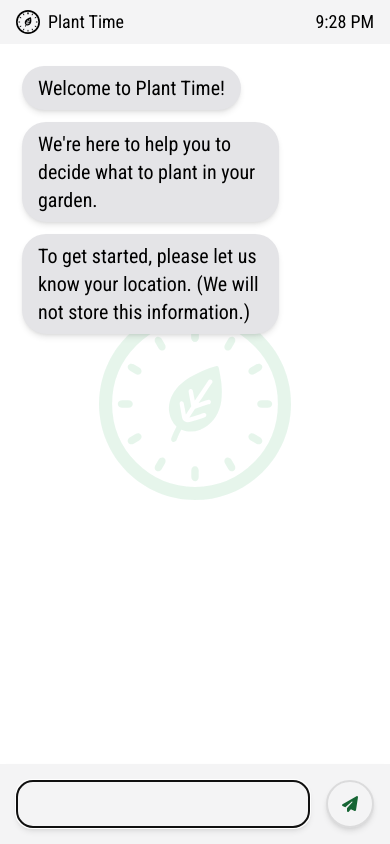
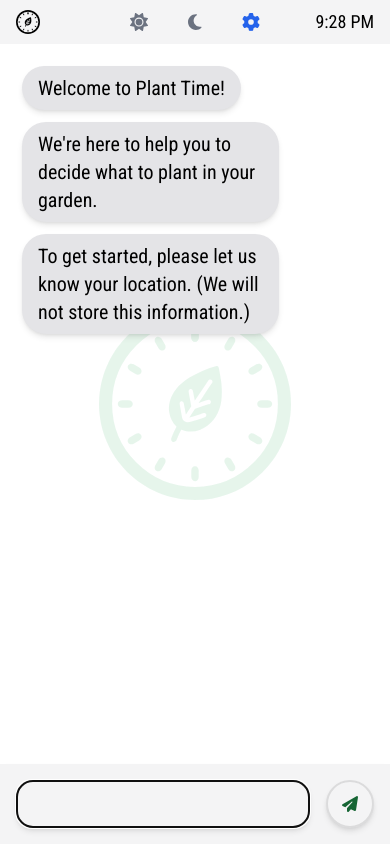
Before and after one commit to jkr-team/plant-time-web, a Next.js app: page / in a window 390 px wide. Built offline with nearby package versions, Linux system fonts and the light colour scheme.

Commit message:
add theme switcher

```diff
--- a/src/components/Container.tsx
+++ b/src/components/Container.tsx
@@ -2,6 +2,7 @@ import React from 'react';
 import DigitalClock from './DigitalClock';
 import classNames from 'classnames';
 import Logo from '../img/logo.svg';
+import ThemeSwitch from './ThemeSwitch';
 
 export default function Container({ children, wide = false }: { children: React.ReactNode; wide?: boolean }) {
   return (
@@ -11,12 +12,18 @@ export default function Container({ children, wide = false }: { children: React.
         { 'md:max-w-[1440px]': wide, 'md:max-w-[568px]': !wide }
       )}
     >
-      <div className='z-20 flex items-center justify-between bg-zinc-100 px-4 py-2 text-lg dark:bg-zinc-800'>
-        <div className='flex items-center gap-2'>
+      <div className='z-20 grid grid-cols-3  bg-zinc-100 px-4 py-2 text-lg dark:bg-zinc-800'>
+        <div className='flex items-center justify-start'>
           <Logo className='h-6' />
-          <span>Plant Time</span>
         </div>
-        <DigitalClock />
+
+        <div className='flex items-center justify-center'>
+          <ThemeSwitch />
+        </div>
+
+        <div className='flex items-center justify-end'>
+          <DigitalClock />
+        </div>
       </div>
       <div className='flex w-full flex-1 flex-col bg-white dark:bg-zinc-900'>{children}</div>
     </div>
--- /dev/null
+++ b/src/components/ThemeSwitch.tsx
@@ -0,0 +1,64 @@
+import React from 'react';
+import { FontAwesomeIcon } from '@fortawesome/react-fontawesome';
+import { faSun, faMoon, faGear } from '@fortawesome/free-solid-svg-icons';
+import classNames from 'classnames';
+
+const updateTheme = (theme: string) => {
+  const oldValue = localStorage.getItem('theme');
+  const newValue = theme === 'system' ? null : theme;
+
+  if (oldValue === newValue) return;
+
+  if (theme === 'system') {
+    localStorage.removeItem('theme');
+  } else {
+    localStorage.setItem('theme', theme);
+  }
+
+  window.dispatchEvent(
+    new StorageEvent('storage', {
+      key: 'theme',
+      oldValue,
+      newValue,
+    })
+  );
+};
+
+export default function ThemeSwitch() {
+  const labelClasses = 'flex justify-center items-center cursor-pointer';
+  const [activeRadio, setActiveRadio] = React.useState<string>('system');
+
+  React.useEffect(() => {
+    const theme = localStorage.getItem('theme');
+
+    if (theme === null) {
+      setActiveRadio('system');
+    } else {
+      setActiveRadio(theme);
+    }
+  }, []);
+
+  return (
+    <form
+      className='focus-within:b relative flex items-center justify-center gap-10 md:gap-4 border-blue-600 text-gray-500 focus-within:border-2'
+      onChange={(e) => {
+        const theme = (e.target as HTMLInputElement).value;
+        setActiveRadio(theme);
+        updateTheme(theme);
+      }}
+    >
+      <label className={classNames(labelClasses, { 'text-yellow-600': activeRadio === 'light' })}>
+        <input type='radio' name='theme' value='light' className='appearance-none' />
+        <FontAwesomeIcon icon={faSun} />
+      </label>
+      <label className={classNames(labelClasses, { 'text-blue-600': activeRadio === 'dark' })}>
+        <input type='radio' name='theme' value='dark' className='appearance-none' />
+        <FontAwesomeIcon icon={faMoon} />
+      </label>
+      <label className={classNames(labelClasses, { 'text-blue-600': activeRadio === 'system' })}>
+        <input type='radio' name='theme' value='system' className='appearance-none' />
+        <FontAwesomeIcon icon={faGear} />
+      </label>
+    </form>
+  );
+}
```
